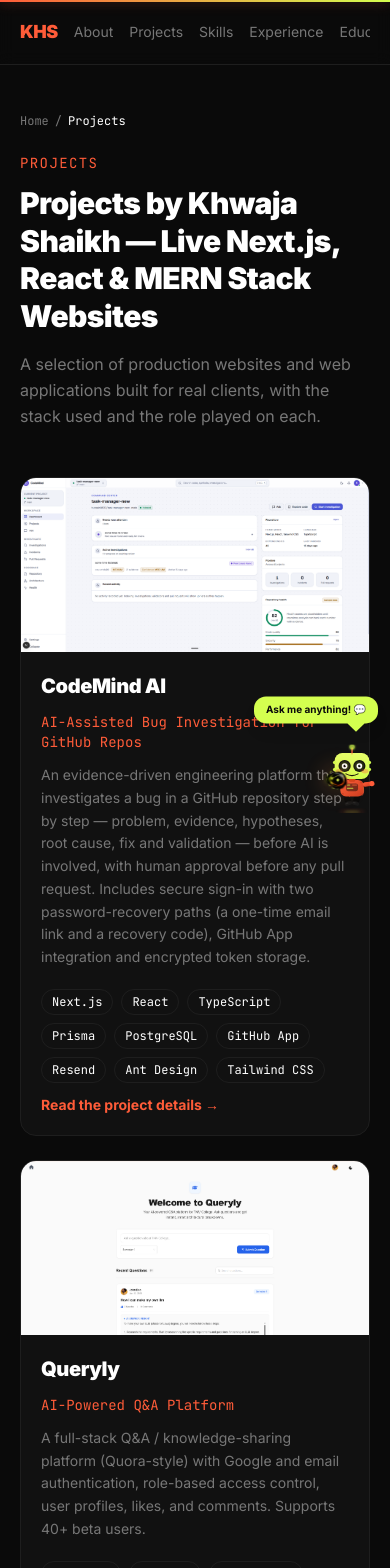
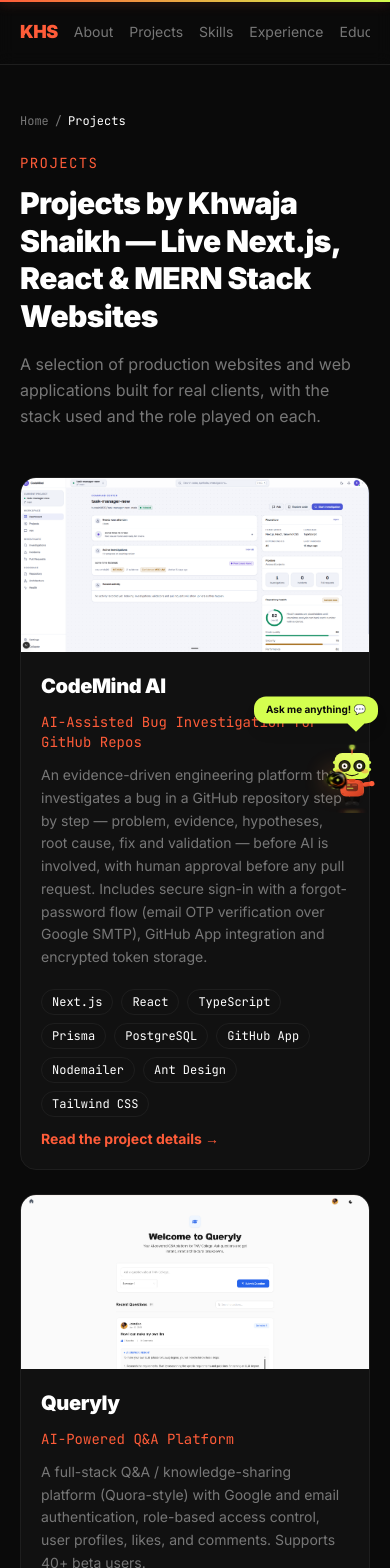
Before and after one commit to Shkkhwaja/portfolio, a Next.js app: page /projects in a window 390 px wide. Shown: the top 1568 px of the page. Built offline with nearby package versions, Linux system fonts and the light colour scheme; no server answers.

Commit message:
codemind ai

```diff
--- a/app/about/page.tsx
+++ b/app/about/page.tsx
@@ -1,4 +1,5 @@
 import Link from 'next/link'
+import Image from 'next/image'
 import PageShell, { Section } from '@/components/seo/PageShell'
 import { buildMetadata } from '@/lib/seo-page'
 import { PERSON, SITE_URL } from '@/lib/seo-config'
@@ -33,6 +34,17 @@
       }}
     >
       <Section id="who" title="Who is Khwaja Shaikh?">
+        <div className="flex flex-col sm:flex-row gap-6 sm:gap-8 items-start">
+          {/* real, crawlable <img> of the profile photo (the home page shows it inside a 3D canvas that bots cannot read) */}
+          <Image
+            src={PERSON.profileImage}
+            alt={`${PERSON.name} — ${PERSON.title} in Mumbai`}
+            width={800}
+            height={800}
+            priority
+            sizes="(min-width: 640px) 224px, 160px"
+            className="h-40 w-40 sm:h-56 sm:w-56 shrink-0 rounded-2xl border border-[var(--border)] object-cover"
+          />
         <div className="space-y-4 max-w-3xl leading-relaxed text-[var(--muted)]">
           <p>
             <strong className="text-[var(--fg)]">{PERSON.name}</strong> (also known as Khwaja Shaikh or KHS) is a{' '}
@@ -50,6 +62,7 @@
             He holds a {degree.degree} from {degree.institution} ({degree.grade}), graduated as Department Topper and
             won the Tech Shaastra Hackathon in 2024 and 2025.
           </p>
+        </div>
         </div>
       </Section>
 
--- a/data/projects.ts
+++ b/data/projects.ts
@@ -25,18 +25,17 @@
     title: 'CodeMind AI',
     subtitle: 'AI-Assisted Bug Investigation for GitHub Repos',
     description:
-      'An evidence-driven engineering platform that investigates a bug in a GitHub repository step by step — problem, evidence, hypotheses, root cause, fix and validation — before AI is involved, with human approval before any pull request. Includes secure sign-in with two password-recovery paths (a one-time email link and a recovery code), GitHub App integration and encrypted token storage.',
-    role: 'Built the full stack — secure sign-in and sessions, a two-path password-reset system, encrypted GitHub token storage, GitHub App integration and the investigation workflow UI.',
-    stack: ['Next.js', 'React', 'TypeScript', 'Prisma', 'PostgreSQL', 'GitHub App', 'Resend', 'Ant Design', 'Tailwind CSS'],
+      'An evidence-driven engineering platform that investigates a bug in a GitHub repository step by step — problem, evidence, hypotheses, root cause, fix and validation — before AI is involved, with human approval before any pull request. Includes secure sign-in with a forgot-password flow (email OTP verification over Google SMTP), GitHub App integration and encrypted token storage.',
+    role: 'Built the full stack — secure sign-in and sessions, the forgot-password OTP flow, encrypted GitHub token storage, GitHub App integration and the investigation workflow UI.',
+    stack: ['Next.js', 'React', 'TypeScript', 'Prisma', 'PostgreSQL', 'GitHub App', 'Nodemailer', 'Ant Design', 'Tailwind CSS'],
     highlights: [
       'Investigation workflow: problem → evidence → hypotheses → root cause → fix → validation → human approval → pull request; AI comes in only after the evidence is gathered.',
+      'Evidence gathering from the repository (exact text, symbols, files, dependencies, git history and vector search) feeds the AI step.',
       'Secure sign-in: scrypt-hashed passwords and random session tokens in HttpOnly cookies (only a hash of the token is stored).',
       'GitHub App integration, with GitHub tokens encrypted at rest (AES-256-GCM).',
-      'Password reset by email link: one-time, expires in 30 minutes, only a SHA-256 hash of the token is stored, and the response is identical whether or not the account exists so registered emails cannot be discovered.',
-      'Password reset by recovery code: a one-time code shown once at signup that works without email; only an HMAC of the code is stored and a fresh code is issued after every reset.',
-      'Account-safety details: a successful reset signs the user out on every device, attempts are rate-limited, and codes are compared in constant time.',
-      'Transactional email through Resend, with the link printed to the server console in local development.',
-      'Repository indexing and AI analysis are the planned next phases.',
+      'Forgot-password flow: the user requests a 6-digit one-time code (OTP) sent by email through Google SMTP (Nodemailer), verifies it, then sets a new password.',
+      'OTP safeguards: the code expires in 10 minutes, works once, is burned after 5 wrong guesses, and only a keyed hash of it is stored.',
+      'Account safety: the reset response is identical whether or not the email is registered, resends have a cooldown and rate limits, and a successful reset signs the user out on every device.',
     ],
     liveUrl: 'https://codemind-ai-rho.vercel.app/login',
     media: {
```
Also changed, not shown: public/llms-full.txt, public/llms.txt.
